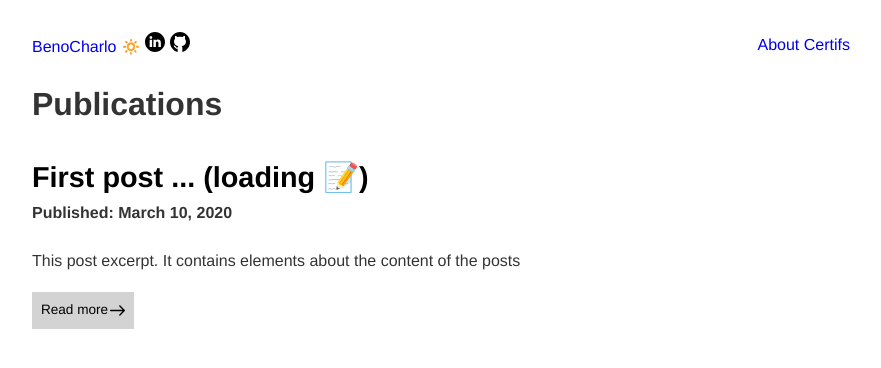
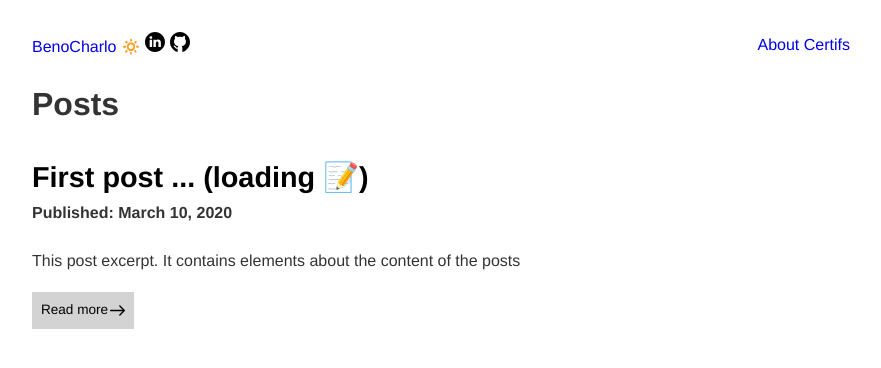
Before and after one commit to BenoCharlo/benocharlo.github.io, a Gatsby site: page / in a window 1280 px wide. Shown: the whole page, without its empty margins (199-1080 px from the left). Built offline with nearby package versions, Linux system fonts and the light colour scheme; Gatsby itself is replaced by a stand-in of ours; some packages are replaced by stand-ins of ours; a web font is replaced by a local one.

Commit message:
change publications to posts

```diff
--- a/src/pages/index.js
+++ b/src/pages/index.js
@@ -77,7 +77,7 @@ const BlogListWrapper = styled.div`
   }
   &:hover {
     .readMore {
-      box-shadow: 0 3px 6px #4d4d4d;
+      box-shadow: 0 1px 4px #4d4d4d;
     }
   }
 `
@@ -85,7 +85,7 @@ const BlogListWrapper = styled.div`
 export default function Home({ data }) {
   return (
     <Layout>
-      <h1>Publications</h1>
+      <h1>Posts</h1>
       {data.allMarkdownRemark.edges.map(({ node }) => (
         <BlogListWrapper>
           <div key={node.id}>
```
